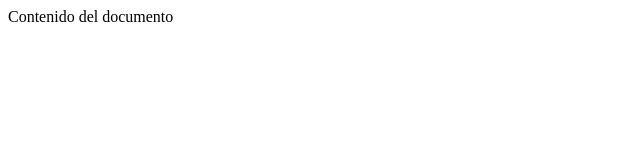
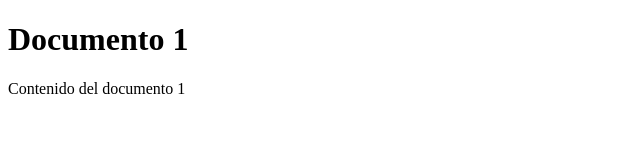
Before and after one commit to AlejandroCS92/AlejandroCS92, a plain HTML site: page index.html in a window 1280 px wide. Shown: the whole page, without its empty margins (0-640 px from the left). Drawn offline with Linux system fonts and the light colour scheme.

Commit message:
commit para demostrar que podemos controlar que subir al repositorio.

```diff
--- a/index.html
+++ b/index.html
@@ -6,6 +6,7 @@
     </head>
 
     <body>
-        Contenido del documento
+        <h1>Documento 1</h1>
+        Contenido del documento 1
     </body>
 </html>
```
Also changed, not shown: index03.html (+1 -0 lines).
